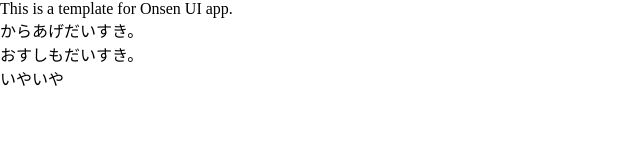
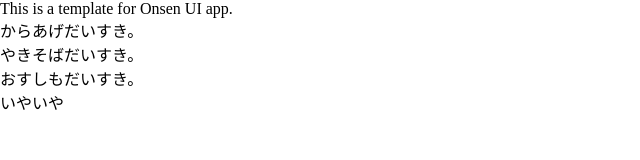
Before and after one commit to SyunsukeIkemori/test01, a browser extension: page www/index.html in a window 1280 px wide. Shown: the whole page, without its empty margins (0-640 px from the left). Drawn offline with Linux system fonts and the light colour scheme.

Commit message:
やまいもだいすきが先にコミットされている状態で やきそばだいすき

```diff
--- a/www/index.html
+++ b/www/index.html
@@ -21,6 +21,7 @@
 <body>
   This is a template for Onsen UI app.<br>
   からあげだいすき。<br>
+  やきそばだいすき。<br>
   おすしもだいすき。<br>
   いやいや
 </body>
```
